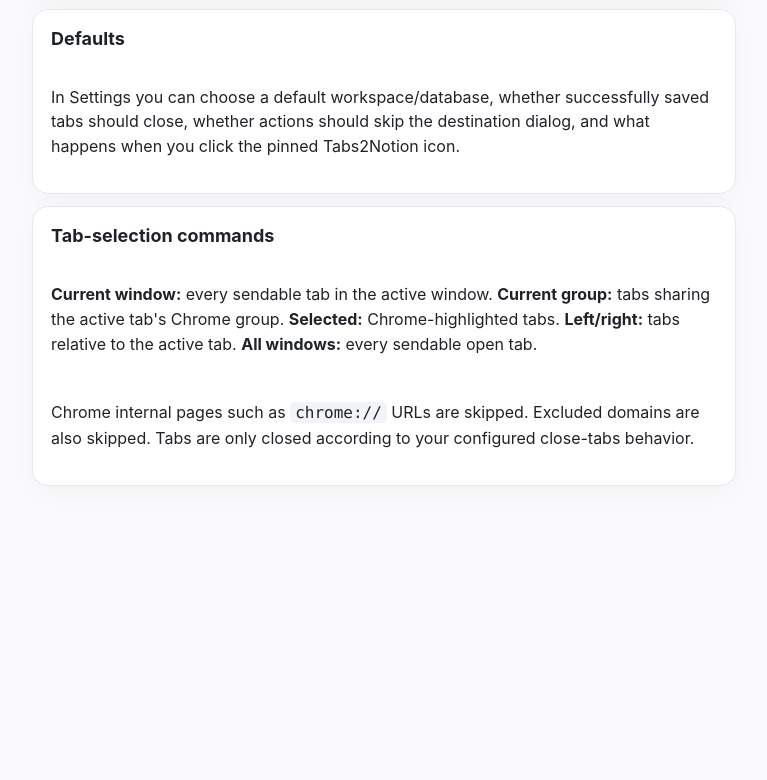
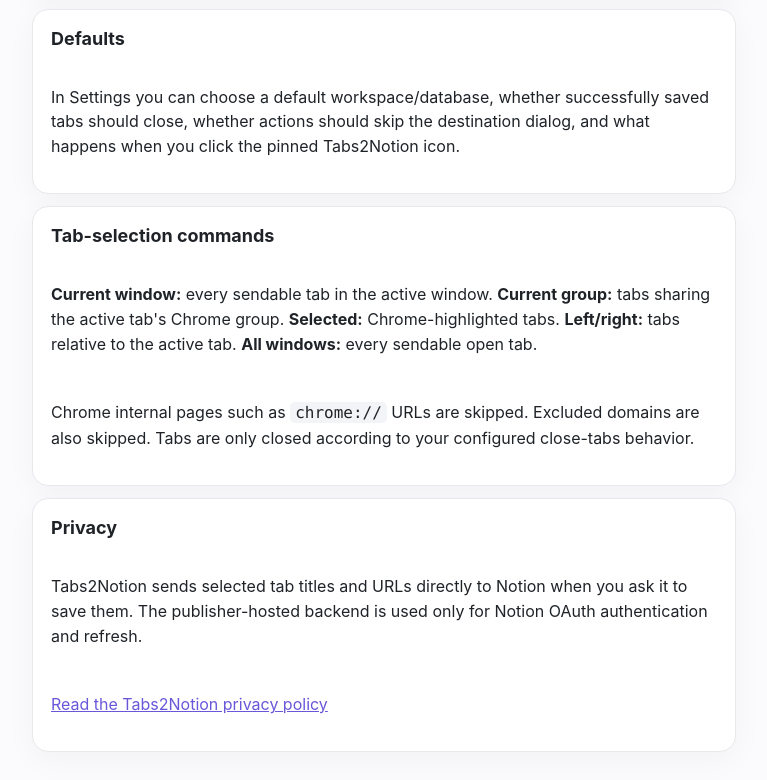
Before and after one commit to nikolaskaralis/Tabs2Notion, a browser extension: page extension/help.html in a window 1280 px wide. Shown: the part 770-1550 px from the top of the page, without its empty margins (256-1023 px from the left). Before the commit the page ends 1284 px from the top, so only its background shows below. Drawn offline with Linux system fonts and the light colour scheme.

Commit message:
Update Help page for production release

```diff
--- a/extension/help.html
+++ b/extension/help.html
@@ -32,6 +32,11 @@
       <p><strong>Current window:</strong> every sendable tab in the active window. <strong>Current group:</strong> tabs sharing the active tab's Chrome group. <strong>Selected:</strong> Chrome-highlighted tabs. <strong>Left/right:</strong> tabs relative to the active tab. <strong>All windows:</strong> every sendable open tab.</p>
       <p>Chrome internal pages such as <code>chrome://</code> URLs are skipped. Excluded domains are also skipped. Tabs are only closed according to your configured close-tabs behavior.</p>
     </section>
+    <section class="card stack">
+      <h2>Privacy</h2>
+      <p>Tabs2Notion sends selected tab titles and URLs directly to Notion when you ask it to save them. The publisher-hosted backend is used only for Notion OAuth authentication and refresh.</p>
+      <p><a href="https://nikolaskaralis.github.io/Tabs2Notion/privacy.html" target="_blank" rel="noopener noreferrer">Read the Tabs2Notion privacy policy</a></p>
+    </section>
   </main>
 </body>
 </html>
```
